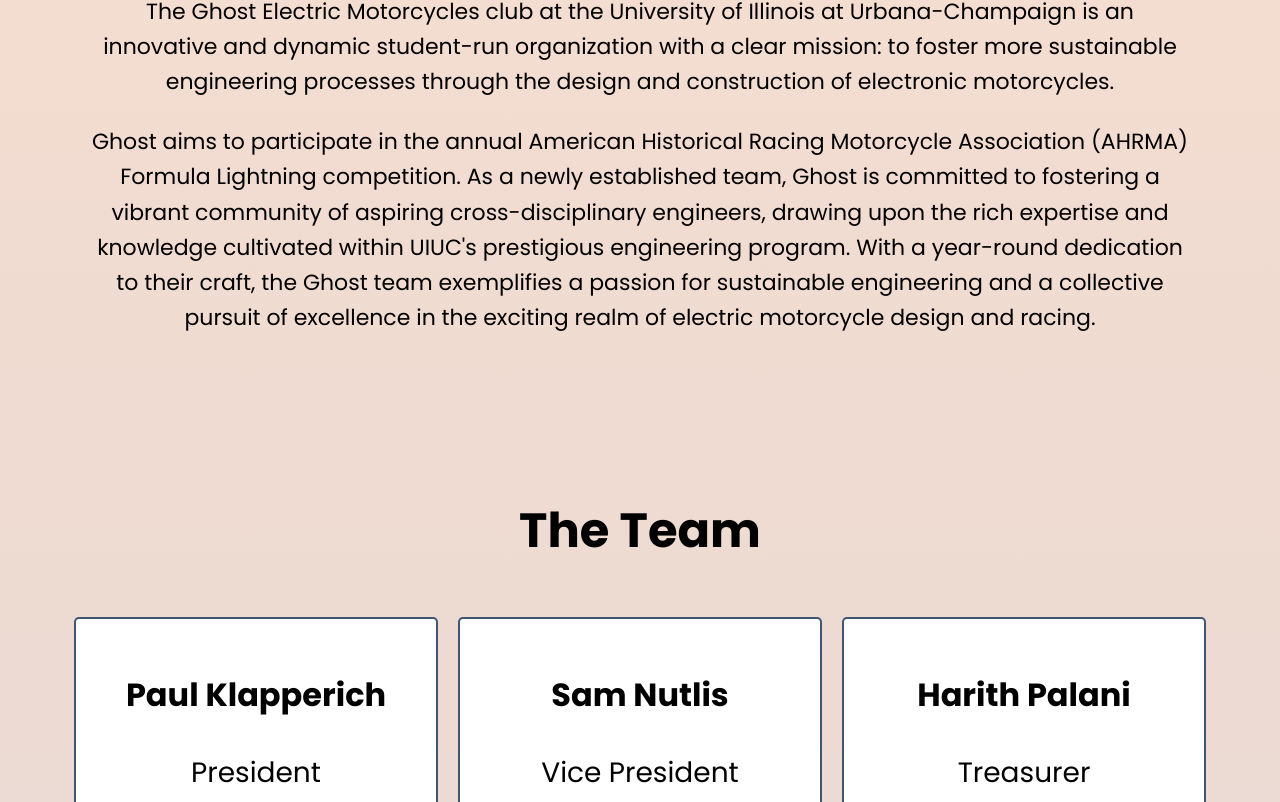
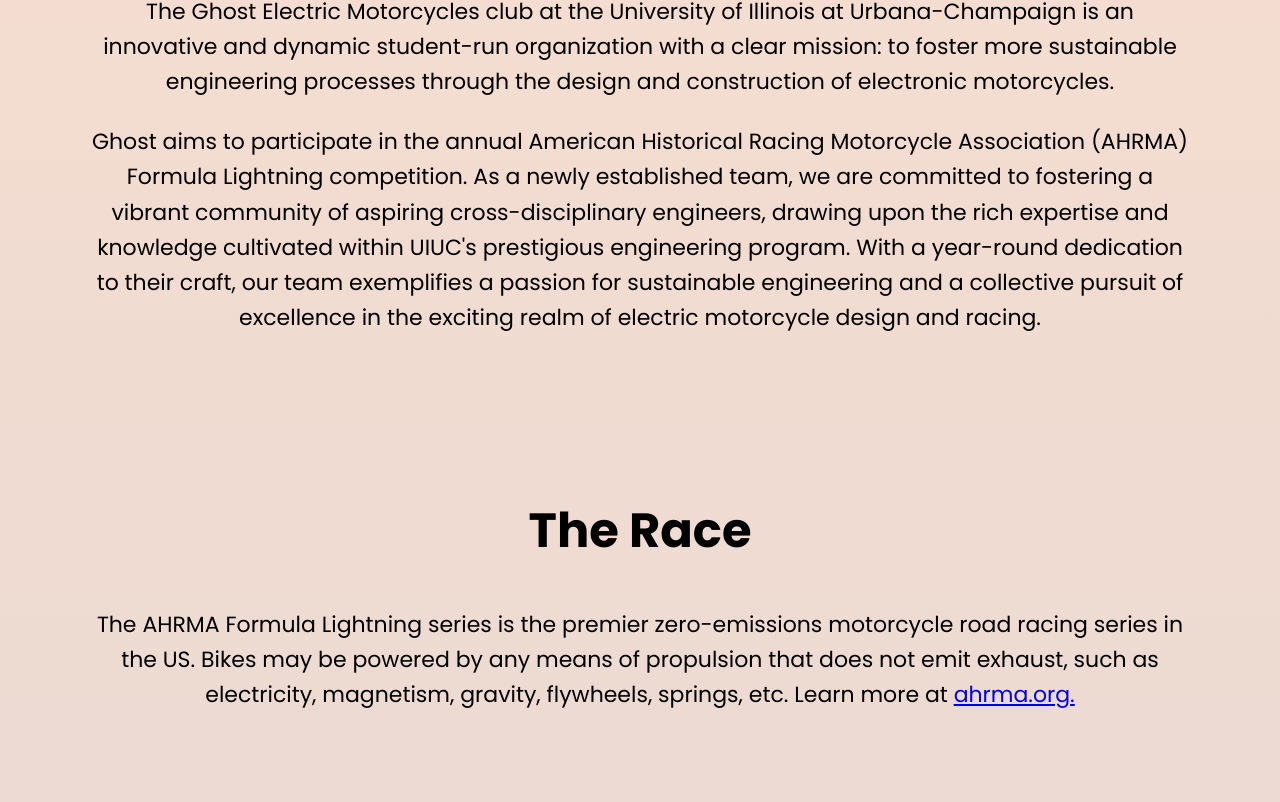
Before and after one commit to maanasbelambe/ghost, a React (Create React App) app in the folder website/: page / in a window 1280 px wide. Shown: the part 1038-1840 px from the top of the page. Built offline with nearby package versions, Linux system fonts and the light colour scheme.

Commit message:
Added footer with UofI logo, made other adjustments

```diff
--- a/website/src/App.js
+++ b/website/src/App.js
@@ -7,6 +7,7 @@
 import { SocialIcon } from 'react-social-icons';
 //import movingBike from './movingBikeTemp.png';
 import TeamMemberCard from './components/TeamMemberCard';
+import IllinoisWordmark from './illinois-wordmark.png'
 
 const App = () => {
   const scrollToSection = (sectionId) => {
@@ -16,15 +17,17 @@
 
   return (
     <div className="app">
+      <div className="main-content">
         <header>
           <img className="logo" src={GhostHeader} alt="GhostHeader" />
           <nav>
             <ul>
               <li onClick={() => scrollToSection('mission')}>Mission</li>
+              <li onClick={() => scrollToSection('race')}>Race</li>
               <li onClick={() => scrollToSection('team')}>Team</li>
               <li onClick={() => scrollToSection('bike')}>Bike</li>
               {/*<li onClick={() => scrollToSection('plans')}>Future Plans</li>*/}
-            <li onClick={() => scrollToSection('race')}>Race</li>
+              {/*<li onClick={() => scrollToSection('race')}>Race</li>*/}
               <li onClick={() => scrollToSection('contact')}>Contact</li>
               <li onClick={() => window.open("https://docs.google.com/forms/d/e/1FAIpQLSdfDWrpqsBBB54QqfaVNxusNceC7x9g6HOLcLC1u3IH_37UWw/viewform", "_blank")} className="join-button">Join</li>
             </ul>
@@ -42,7 +45,11 @@
           <h2>Mission</h2>
           <p>The Ghost Electric Motorcycles club at the University of Illinois at Urbana-Champaign is an innovative and dynamic student-run organization with a clear mission: to foster more sustainable engineering processes through the design and construction of electronic motorcycles. </p>
           <br></br>
-        <p>Ghost aims to participate in the annual American Historical Racing Motorcycle Association (AHRMA) Formula Lightning competition. As a newly established team, Ghost is committed to fostering a vibrant community of aspiring cross-disciplinary engineers, drawing upon the rich expertise and knowledge cultivated within UIUC's prestigious engineering program. With a year-round dedication to their craft, the Ghost team exemplifies a passion for sustainable engineering and a collective pursuit of excellence in the exciting realm of electric motorcycle design and racing.</p>
+          <p>Ghost aims to participate in the annual American Historical Racing Motorcycle Association (AHRMA) Formula Lightning competition. As a newly established team, we are committed to fostering a vibrant community of aspiring cross-disciplinary engineers, drawing upon the rich expertise and knowledge cultivated within UIUC's prestigious engineering program. With a year-round dedication to their craft, our team exemplifies a passion for sustainable engineering and a collective pursuit of excellence in the exciting realm of electric motorcycle design and racing.</p>
+        </section>
+        <section id="race">
+          <h2>The Race</h2>
+          <p>The AHRMA Formula Lightning series is the premier zero-emissions motorcycle road racing series in the US. Bikes may be powered by any means of propulsion that does not emit exhaust, such as electricity, magnetism, gravity, flywheels, springs, etc. Learn more at <a href="https://ahrma.org/" target="_blank" rel="noopener noreferrer">ahrma.org.</a></p>
         </section>
         {/*<section id="joining">
           <h2>Interested in Joining?</h2>
@@ -96,7 +103,7 @@
                 <tr>
                   <td>
                     <h3>Mechanical</h3>
-                  <p>Frame <br></br> Suspension <br></br> Drivetrain <br></br> Aerodynamics <br></br> Ergonomics <br></br> CAD</p>
+                    <p>Frame <br></br> Suspension <br></br> CAD <br></br> Drivetrain <br></br> Aerodynamics <br></br> Ergonomics</p>
                   </td>
                   <td>
                     <h3>Electrical</h3>
@@ -104,7 +111,7 @@
                   </td>
                   <td>
                     <h3>Logistical</h3>
-                  <p>Sponsorships <br></br> Bookkeeping <br></br> Recruiting <br></br> Social Media <br></br> Merch <br></br> Finance</p>
+                    <p>Sponsorships <br></br> Bookkeeping <br></br> Finance <br></br> Social Media <br></br> Recruiting <br></br> Merch</p>
                   </td>
                 </tr>
               </tbody>
@@ -119,23 +126,27 @@
           <h2>Future Plans</h2>
           <p>Text for future plans and goals.</p>
         </section>*/}
-      <section id="race">
+        {/*<section id="race">
           <h2>The Race</h2>
           <p>The AHRMA Formula Lightning series is the premier zero-emissions motorcycle road racing series in the US. Bikes may be powered by any means of propulsion that does not emit exhaust, such as electricity, magnetism, gravity, flywheels, springs, etc. Learn more at <a href="https://ahrma.org/" target="_blank" rel="noopener noreferrer">ahrma.org.</a></p>
-      </section>
+      </section>*/}
         <section id="contact">
           <h2>Contact Us</h2>
           <p>Shoot us an email at <a href={`mailto:ghostuiuc@gmail.com`}> ghostuiuc@gmail.com</a> with any questions or donations!</p>
         </section>
+      </div>
       <footer>
+        <a href="https://illinois.edu" target="_blank" rel="noopener noreferrer">
+          <img className="ill-wordmark" src={IllinoisWordmark} alt="Illinois Wordmark" />
+        </a>
         <p>
-          <SocialIcon url='mailto:ghostuiuc@gmail.com' bgColor='#717f93' fgColor='#ff9f69'/>
+          <SocialIcon url='mailto:ghostuiuc@gmail.com' bgColor='#f15735' fgColor='#ffffff'/>
           {' '}
-          <SocialIcon url="https://www.linkedin.com/company/ghost-electric-motorcycle/" bgColor='#ff9f69' fgColor='#717f93'/>
+          <SocialIcon url="https://www.linkedin.com/company/ghost-electric-motorcycle/" bgColor='#f15735' fgColor='#ffffff'/>
           {' '}
-          <SocialIcon url="https://www.instagram.com/ghost_uiuc/" bgColor='#717f93' fgColor='#ff9f69'/>
+          <SocialIcon url="https://www.instagram.com/ghost_uiuc/" bgColor='#f15735' fgColor='#ffffff'/>
           {' '}
-          <SocialIcon url="https://discord.gg/56yq68vJKX" bgColor='#ff9f69' fgColor='#717f93'/>
+          <SocialIcon url="https://discord.gg/56yq68vJKX" bgColor='#f15735' fgColor='#ffffff'/>
         </p>
       </footer>
       {/* Add the bike element
--- a/website/src/styles/App.css
+++ b/website/src/styles/App.css
@@ -6,7 +6,13 @@
 }
 
 .app {
-  text-align: left;
+  text-align: center;
+  display: flex;
+  flex-direction: column;
+  min-height: 100vh;
+}
+
+.main-content {
   max-width: 1200px;
   margin: 0 auto;
 }
@@ -200,11 +206,15 @@
 
 
 footer {
-  color: #fff;
+  background-color: #10294b;
+  color: #ffffff;
   padding: 20px;
   text-align: center;
 }
-/* Add more styles as needed */
+
+.ill-wordmark {
+  margin-top: 15px;
+}
 
 .team-member-card {
   background-color: #ffffff;
@@ -218,7 +228,7 @@
 }
 
 .team-member-card h3 {
-  font-size: 32px; /* Adjust the font size as needed */
+  font-size: 32px;
   color: #000000;
 }
 
```
Also changed, not shown: website/src/illinois-wordmark.png (added). Lines whose indentation alone changed are shown as unchanged.
